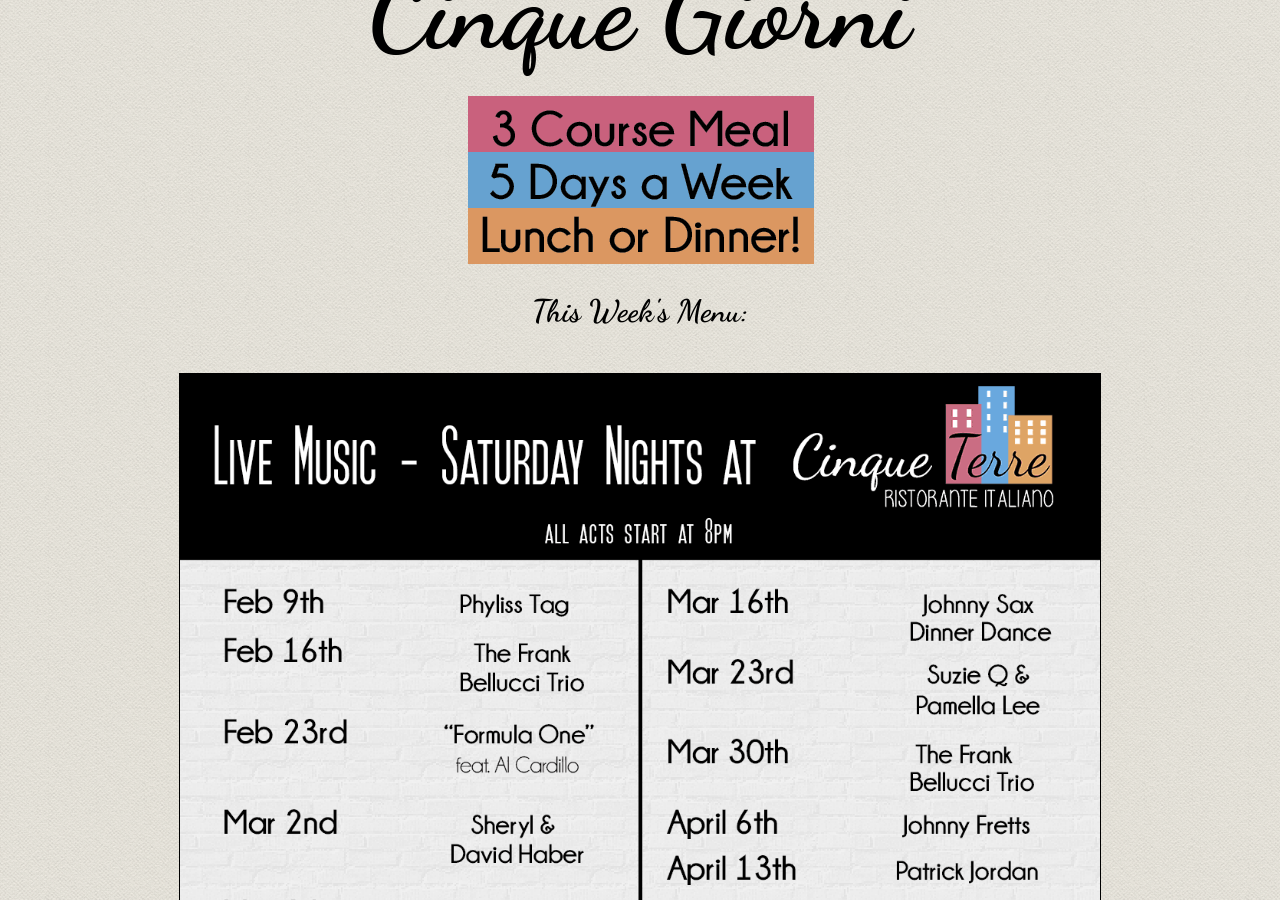
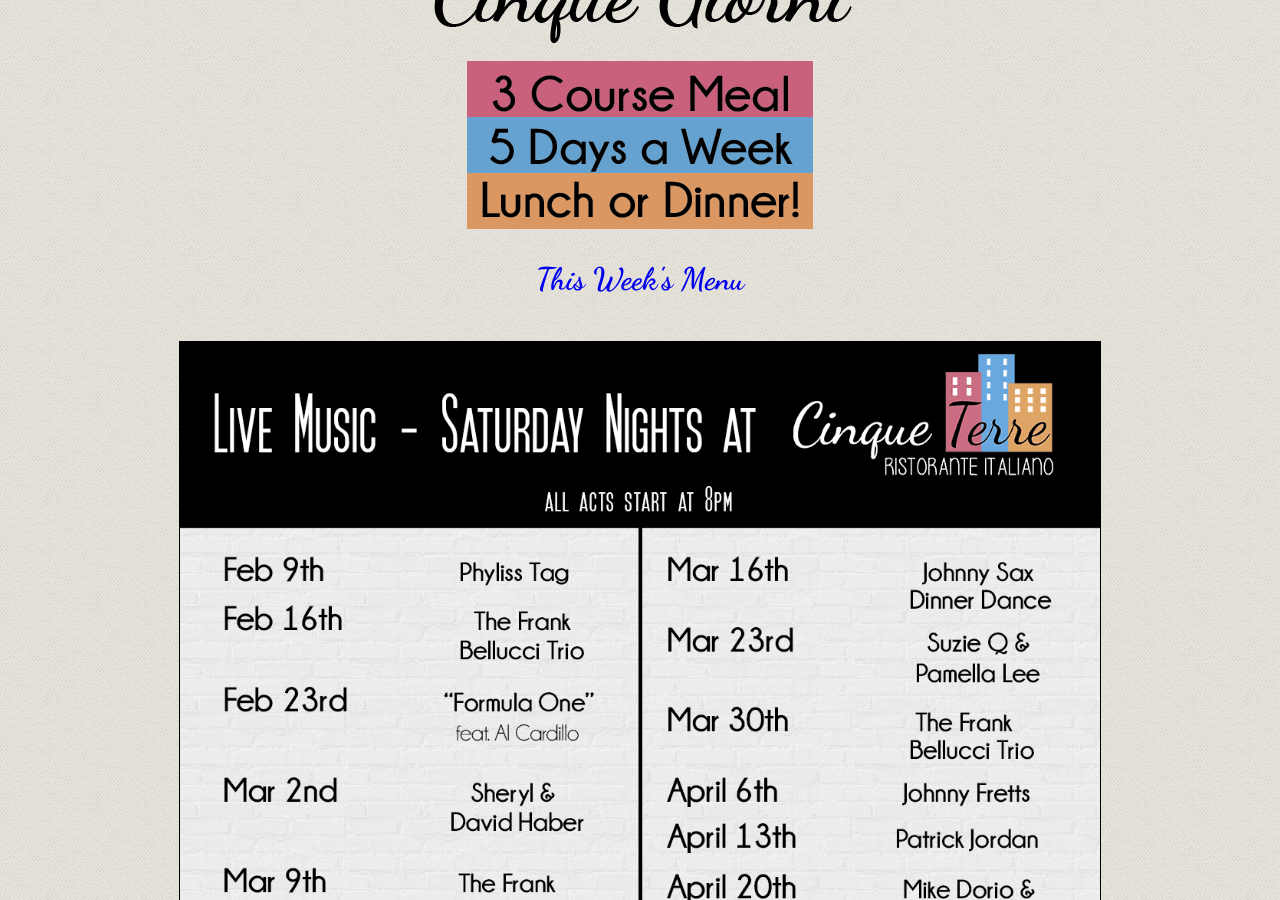
Before and after one commit to cinqueterreli/cinqueterre.github.io, a Jekyll site: the page built from upcoming-events.html, in a window 1280 px wide and 900 px high, scrolled down 389 px. Built offline with Jekyll 4.4.1, drawn with Linux system fonts in a browser that asks for light colours; nearby versions of some CDN libraries; some of the changed lines change nothing that is shown.

Commit message:
Idk maybe?

```diff
--- a/_includes/event-links.html
+++ b/_includes/event-links.html
@@ -4,5 +4,5 @@
 </ul>
 <div style="margin:0 auto; text-align:center; padding-bottom:1.5em;">
 	<img src="/images/cinqueGiorni.png" style="max-width:600px;">
-	<h2> This Week's Menu:</h2>
+	<h2><a href="/images/cinqueGiorniMenu.pdf" target="_blank"> This Week's Menu</a></h2>
 </div>
```
Also changed, not shown: images/cinqueGiorni.png, 1 other file.
